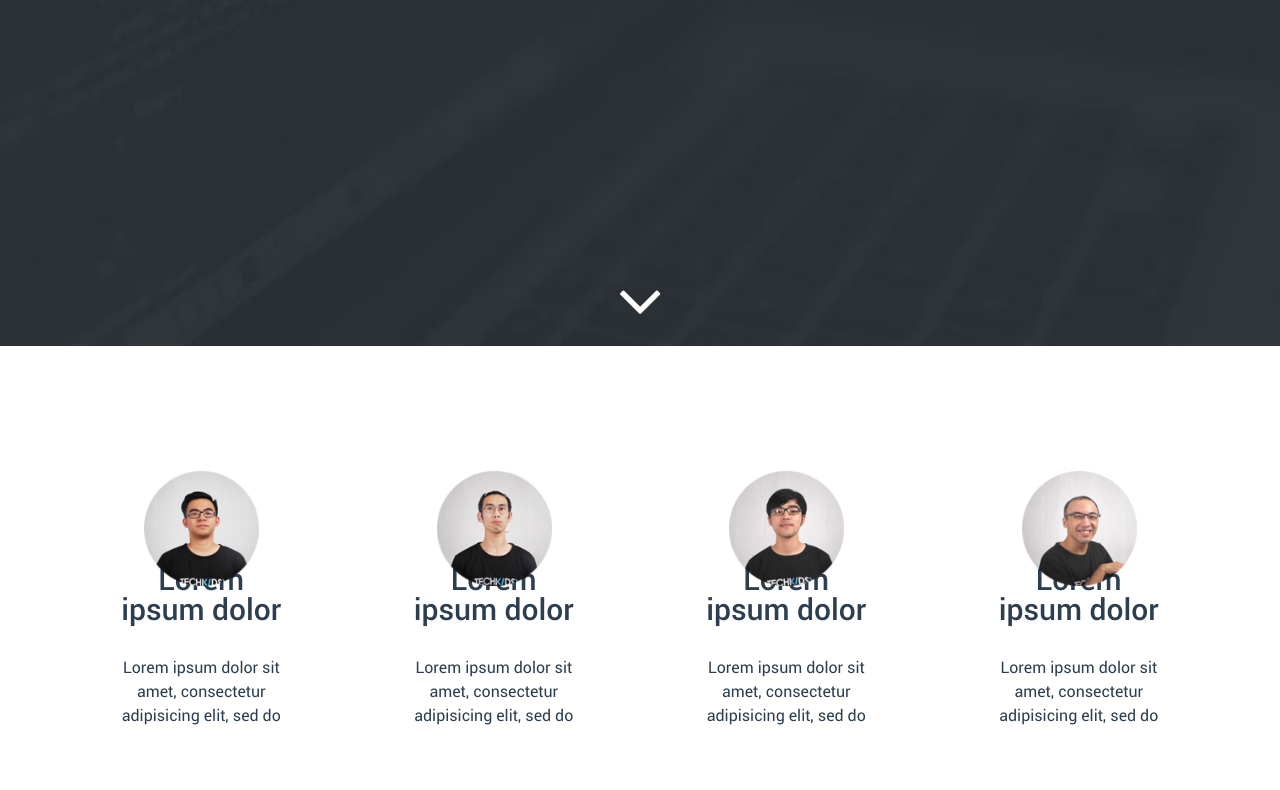
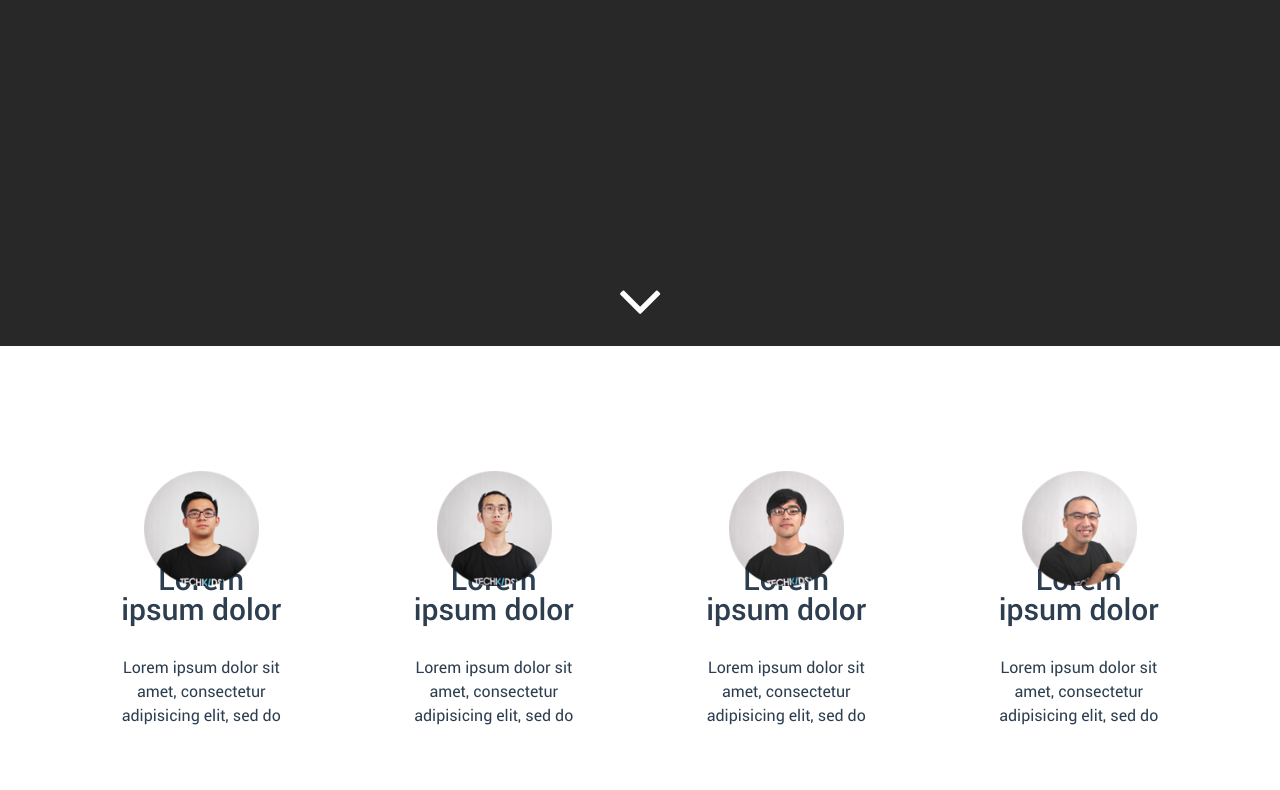
Before and after one commit to Techkids-webteam/techkids_software, a website: page app/views/team.html in a window 1280 px wide. Shown: the part 299-1089 px from the top of the page. Drawn offline with nearby package versions, Linux system fonts and the light colour scheme; files that its build step writes are made by us from their sources; files whose address does not match are found by name; a web font is replaced by a local one.

Commit message:
change banner our team

```diff
--- a/app/views/team.html
+++ b/app/views/team.html
@@ -103,7 +103,7 @@
           <div class="page-introduction-top-block" data-require="base/page-introduction">
             <div class="page-introduction-top-block__background page-introduction__background" style="top: 0px;">
               <picture>
-                <source media="(min-width: 75rem)" srcset="../images/services-bg.jpg">
+                <source media="(min-width: 75rem)" srcset="../images/background3.png">
                 <!-- <source media="(min-width: 62rem)" srcset="/globalassets/header-new-images/desktop/engagement-header.jpg?preset=1300">
                 <source media="(min-width: 48rem)" srcset="/globalassets/header-new-images/tablet/engagement-header-tablet.jpg?preset=1000, /globalassets/header-new-images/tablet_2x/engagement-header-tablet_2x.jpg?preset=1900 2x"> -->
                 <img src="../images/services-bg.jpg" alt="Our Services">
```
